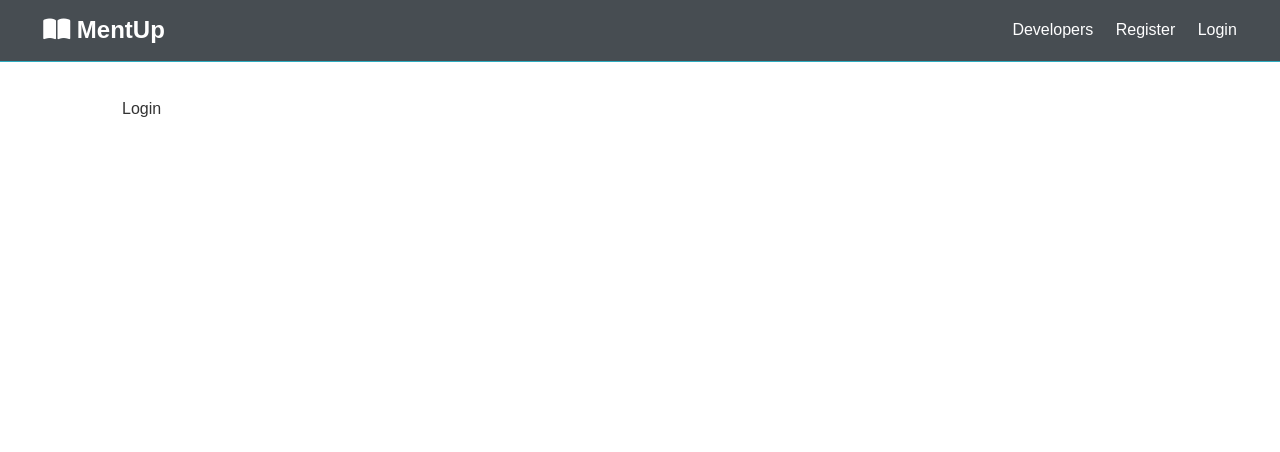
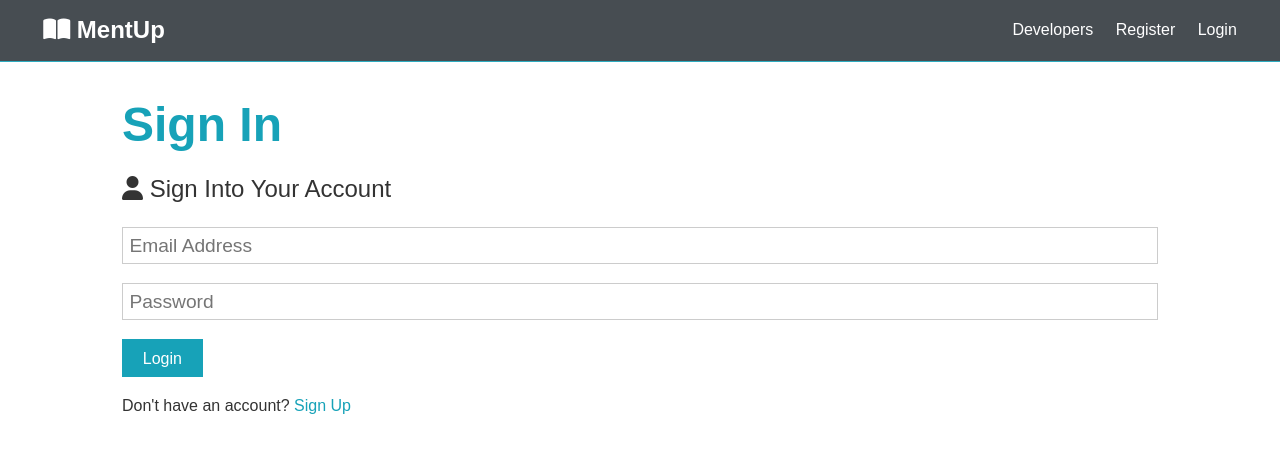
Before and after one commit to opportunity-hack-san-jose-2019/Team15, a React (Create React App) app in the folder client/: page /login in a window 1280 px wide. Shown: the top 452 px of the page. Built offline with nearby package versions, Linux system fonts and the light colour scheme.

Commit message:
log in and sign up

```diff
--- a/client/src/components/auth/Login.js
+++ b/client/src/components/auth/Login.js
@@ -1,7 +1,55 @@
-import React from 'react';
+import React, { Fragment, useState } from 'react';
+import { Link } from 'react-router-dom';
 
 const Login = () => {
-  return <div>Login</div>;
+  const [formData, setFormData] = useState({
+    email: '',
+    password: ''
+  });
+
+  const { email, password } = formData;
+  const onChange = async e =>
+    setFormData({ ...formData, [e.target.name]: e.target.value });
+
+  const onSubmit = async e => {
+    e.preventDefault();
+    console.log('SUCCESS');
+  };
+
+  return (
+    <Fragment>
+      <h1 className='large text-primary'>Sign In</h1>
+      <p className='lead'>
+        <i className='fas fa-user'></i> Sign Into Your Account
+      </p>
+      <form className='form' onSubmit={e => onSubmit(e)}>
+        <div className='form-group'>
+          <input
+            type='email'
+            placeholder='Email Address'
+            name='email'
+            value={email}
+            onChange={e => onChange(e)}
+            required
+          />
+        </div>
+        <div className='form-group'>
+          <input
+            type='password'
+            placeholder='Password'
+            value={password}
+            onChange={e => onChange(e)}
+            name='password'
+            minLength='6'
+          />
+        </div>
+        <input type='submit' className='btn btn-primary' value='Login' />
+      </form>
+      <p className='my-1'>
+        Don't have an account? <Link to='/register'>Sign Up</Link>
+      </p>
+    </Fragment>
+  );
 };
 
 export default Login;
--- a/client/src/components/auth/Register.js
+++ b/client/src/components/auth/Register.js
@@ -1,5 +1,5 @@
 import React, { Fragment, useState } from 'react';
-import axios from 'axios';
+import { Link } from 'react-router-dom';
 
 const Register = () => {
   const [formData, setFormData] = useState({
@@ -20,25 +20,7 @@ const Register = () => {
     if (password !== password2) {
       console.log('password dont match');
     } else {
-      const newUser = {
-        name,
-        email,
-        password,
-        userType
-      };
-
-      try {
-        const config = {
-          headers: {
-            'Content-Type': 'application/json'
-          }
-        };
-        const body = JSON.stringify(newUser);
-        const res = await axios.post('/api/users', body, config);
-        console.log(res.data);
-      } catch (err) {
-        console.error(err.response.data);
-      }
+      console.log('SUCCESS');
     }
   };
 
@@ -113,7 +95,7 @@ const Register = () => {
         <input type='submit' className='btn btn-primary' value='Register' />
       </form>
       <p className='my-1'>
-        Already have an account? <a href='login.html'>Sign In</a>
+        Already have an account? <Link to='/login'>Log In</Link>
       </p>
     </Fragment>
   );
```
